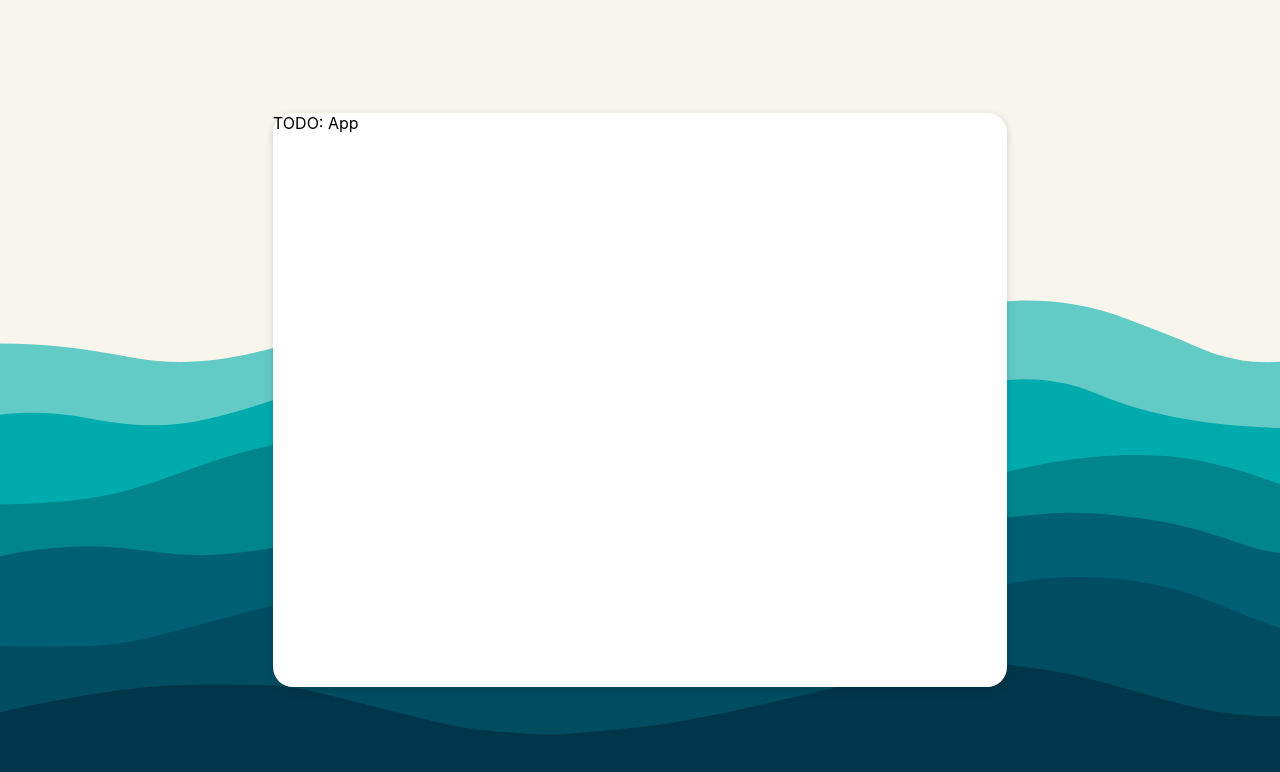
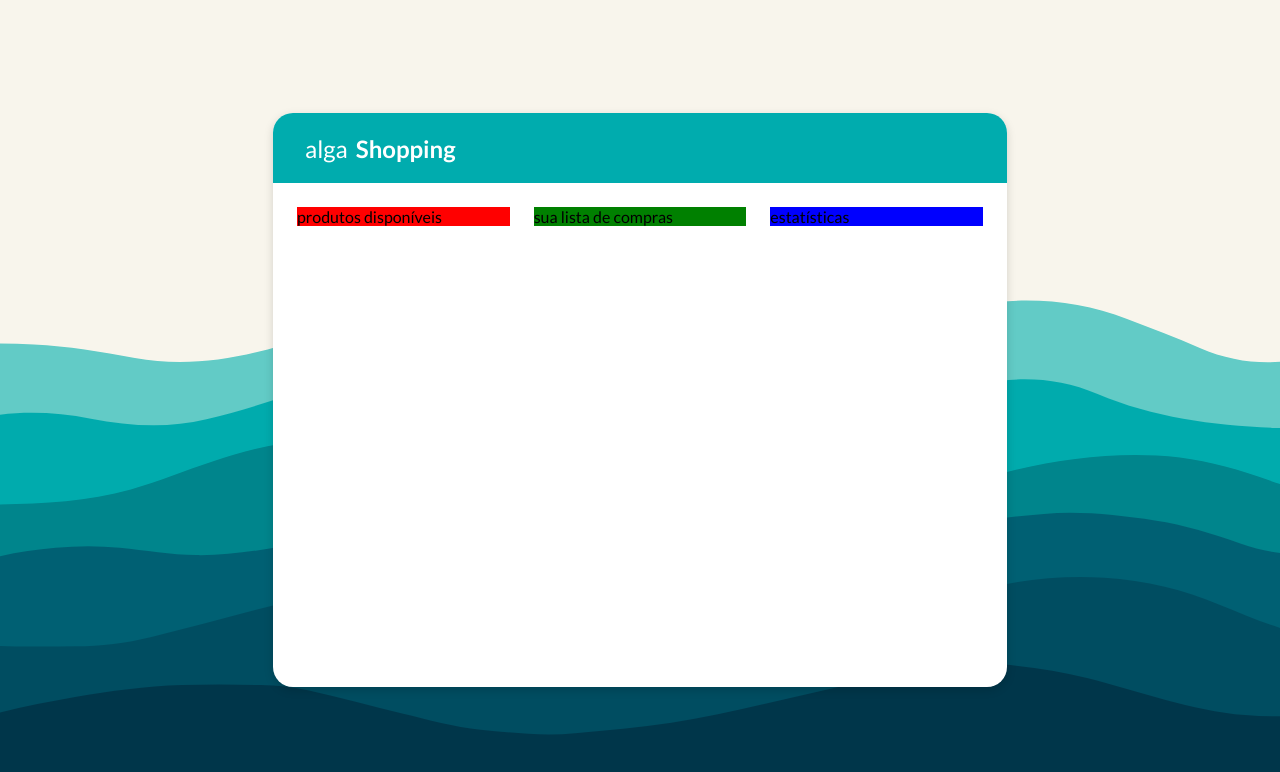
Before and after one commit to filipef9/algashopping, a React (Create React App) app: page / in a window 1280 px wide. Shown: the top 772 px of the page. Built offline with nearby package versions, Linux system fonts and the light colour scheme.

Commit message:
add base layout

```diff
--- a/src/components/App/App.jsx
+++ b/src/components/App/App.jsx
@@ -1,11 +1,18 @@
 import React from 'react'
+import AppContainer from '../AppContainer/AppContainer'
+import AppHeader from '../AppHeader'
 import { Container, Wrapper } from './App.styles'
 
 const App = () => {
   return (
     <Wrapper>
       <Container>
-        TODO: App
+        <AppHeader />
+        <AppContainer
+          leftColumn={<div style={{ backgroundColor: 'red'}}>produtos disponíveis</div>}
+          middleColumn={<div style={{ backgroundColor: 'green'}}>sua lista de compras</div>}
+          rightColumn={<div style={{ backgroundColor: 'blue'}}>estatísticas</div>}
+        />
       </Container>
     </Wrapper>
   )
--- /dev/null
+++ b/src/components/AppContainer/AppContainer.jsx
@@ -0,0 +1,14 @@
+import React from 'react'
+import { Wrapper } from './AppContainer.styles'
+
+const AppContainer = ({ leftColumn, middleColumn, rightColumn}) => {
+  return (
+    <Wrapper>
+      <div>{ leftColumn }</div>
+      <div>{ middleColumn }</div>
+      <div>{ rightColumn }</div>
+    </Wrapper>
+  )
+}
+
+export default AppContainer
--- /dev/null
+++ b/src/components/AppContainer/AppContainer.styles.js
@@ -0,0 +1,9 @@
+import styled from 'styled-components';
+
+export const Wrapper = styled.main`
+  display: grid;
+  grid-template-columns: repeat(3, 1fr);
+  grid-column-gap: 24px;
+
+  padding: 24px;
+`;
--- /dev/null
+++ b/src/components/AppContainer/index.js
@@ -0,0 +1 @@
+export { default } from './AppContainer';
--- /dev/null
+++ b/src/components/AppHeader/AppHeader.jsx
@@ -0,0 +1,12 @@
+import React from 'react'
+import { Wrapper } from './AppHeader.styles'
+
+const AppHeader = () => {
+  return (
+    <Wrapper>
+      alga<span>Shopping</span>
+    </Wrapper>
+  )
+}
+
+export default AppHeader
--- /dev/null
+++ b/src/components/AppHeader/AppHeader.styles.js
@@ -0,0 +1,23 @@
+import styled from 'styled-components';
+
+export const Wrapper = styled.header`
+  height: 70px;
+
+  background-color: #00acae;
+  color: #ffffff;
+
+  font-size: 24px;
+
+  border-top-left-radius: 20px;
+  border-top-right-radius: 20px;
+
+  display: flex;
+  align-items: center;
+
+  padding: 0 32px;
+
+  span {
+    font-weight: 700;
+    margin-left: 8px;
+  }
+`;
--- /dev/null
+++ b/src/components/AppHeader/index.js
@@ -0,0 +1 @@
+export { default } from './AppHeader';
--- a/src/index.css
+++ b/src/index.css
@@ -1,13 +1,11 @@
-body {
+@import url('https://fonts.googleapis.com/css2?family=Lato:wght@400;700;900&display=swap');
+
+* {
   margin: 0;
-  font-family: -apple-system, BlinkMacSystemFont, 'Segoe UI', 'Roboto', 'Oxygen',
-    'Ubuntu', 'Cantarell', 'Fira Sans', 'Droid Sans', 'Helvetica Neue',
-    sans-serif;
-  -webkit-font-smoothing: antialiased;
-  -moz-osx-font-smoothing: grayscale;
+  padding: 0;
+  box-sizing: border-box;
 }
 
-code {
-  font-family: source-code-pro, Menlo, Monaco, Consolas, 'Courier New',
-    monospace;
+body {
+  font-family: Lato, sans-serif
 }
```
